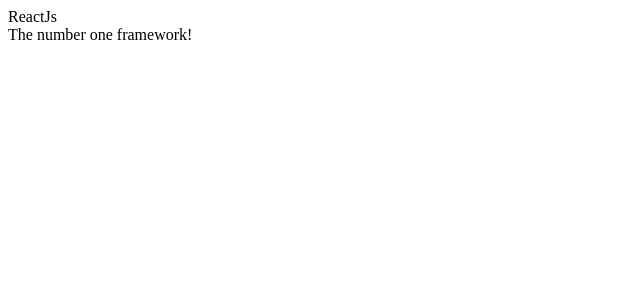
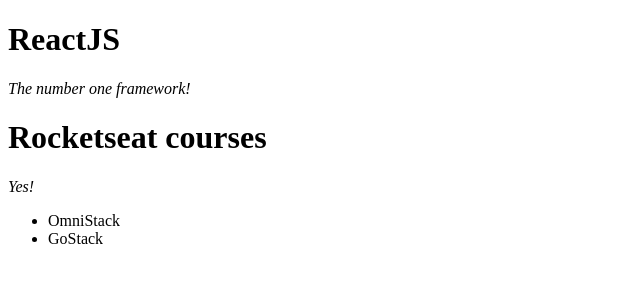
Before and after one commit to ermogenes/gostack-s01, a React app in the folder frontend/: page / in a window 1280 px wide. Shown: the top 300 px of the page, without its empty margins (0-640 px from the left). Built offline with nearby package versions, Linux system fonts and the light colour scheme.

Commit message:
Define component properties

```diff
--- a/frontend/src/App.js
+++ b/frontend/src/App.js
@@ -2,7 +2,17 @@
 import Header from './components/Header';
 
 function App() {
-    return <Header />;
+    return (
+        <>
+        <Header title="ReactJS" lead="The number one framework!" />
+        <Header title="Rocketseat courses" lead="Yes!">
+            <ul>
+                <li>OmniStack</li>
+                <li>GoStack</li>
+            </ul>
+        </Header>
+        </>
+    );
 }
 
 export default App;
--- a/frontend/src/components/Header.js
+++ b/frontend/src/components/Header.js
@@ -1,10 +1,11 @@
 import React from 'react';
 
-export default function Header() {
+export default function Header({ title, lead, children }) {
     return (
-        <>
-        <header>ReactJs</header>
-        <div>The number one framework!</div>
-        </>
+        <header>
+            <h1>{title}</h1>
+            <em>{lead}</em>
+            {children}
+        </header>
     );
 }
```
